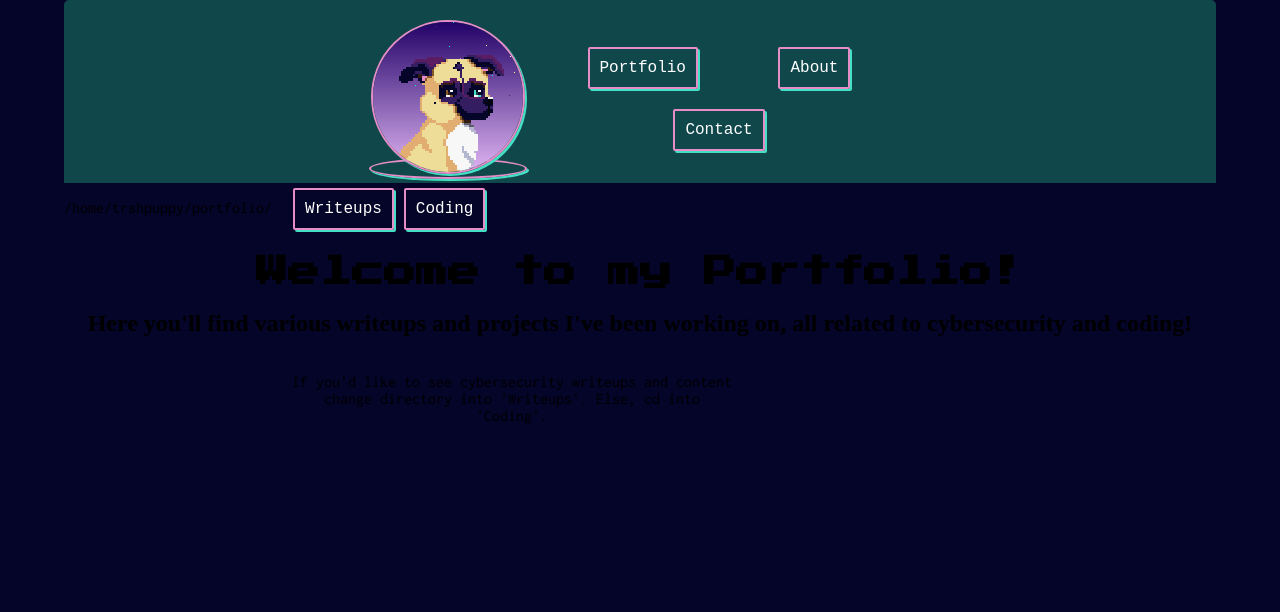
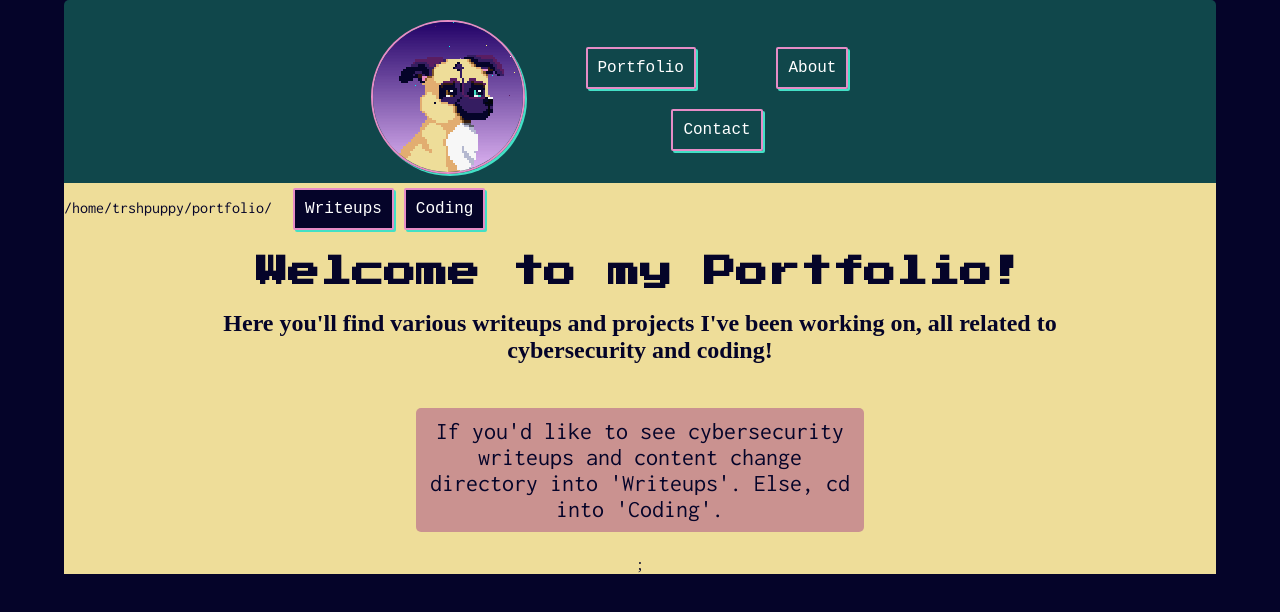
Before and after one commit to TrshPuppy/TrshPuppy.github.io, a Preact app: page / in a window 1280 px wide. Both pictures are taken after a click on the button "Portfolio". Shown: the top 612 px of the page. Built offline with nearby package versions, Linux system fonts and the light colour scheme; a web font is replaced by a local one.

Commit message:
styling and other clean up

```diff
--- a/src/assets/style.css
+++ b/src/assets/style.css
@@ -104,6 +104,38 @@ button:hover
     box-shadow: 5px 5px #43E0C6;
     transform: translatey(-5%);
 }
+
+#content-container{
+  display:flex;
+  flex-flow:column nowrap;
+  align-items: center;
+  justify-content: center;
+  background-color:#EEDD99;
+  color:#050429;
+}
+
+#content-container button{
+  background-color:#050429;
+}
+
+
+.port-nav-container{
+  align-self: flex-start;
+  font-family: "Inconsolata";
+
+}
+
+.port-content-container{
+  width: 70vw;
+}
+.port-content-container p{
+  font-size: 1.5rem;
+  background-color:#A8488780;
+  border-radius: 5px;
+  padding:10px;
+}
+
+
 /*~~~~~~~~~~~~~~~~~~~~~~~~~~~~~~~ SECTION 1~~~~~~~~~~~~~~~~~~~~~~~~~~~*/
 .welcome
 {
--- a/src/endpoints/portfolio.jsx
+++ b/src/endpoints/portfolio.jsx
@@ -12,6 +12,7 @@ export default function Portfolio() {
 
 // Holds the bar just under main nav, buttons for going back and forth
 // between portfolio endpoints
+// Re renders on button click in nav bar
 function PortfolioNav() {
   const [currentDir, setCurrentDir] = useState("portfolio");
   const contentContainer = document.querySelector(".contentContainer");
@@ -78,29 +79,27 @@ function PortfolioNav() {
   );
 }
 
+// Re-renders when parent (PortfolioNAv) re-renders
 function Content(props) {
-  const [content, setContent] = useState(<DefaultContent />);
-
-  // useEffect(() => {
-  //   if (props.currentDir == "portfolio") {
-  //     setContent(<DefaultContent />);
-  //   } else {
-  //     if (props.currentDir == "writeups") {
-  //       setContent(<WriteUps />);
-  //       // setContent(<p>writeups</p>);
-  //     } else {
-  //       setContent(<p>Coding</p>);
-  //     }
-  //   }
-  // });
   if (props.currentDir == "portfolio") {
-    return <DefaultContent />;
+    return (
+      <div className="port-content-container">
+        <DefaultContent />;
+      </div>
+    );
   } else {
     if (props.currentDir == "writeups") {
-      return <WriteUps />;
-      // setContent(<p>writeups</p>);
+      return (
+        <div className="port-content-container">
+          <WriteUps />;
+        </div>
+      );
     } else {
-      return <p>Coding</p>;
+      return (
+        <div className="port-content-container">
+          <p>Coding</p>;
+        </div>
+      );
     }
   }
 
--- a/src/fragments/nav.jsx
+++ b/src/fragments/nav.jsx
@@ -2,7 +2,7 @@ export default function Nav(props) {
   return (
     <nav>
       <div class="logo">
-        <a id="home-btn">
+        <a>
           <img
             id="home-btn"
             src="./logo.png"
```
